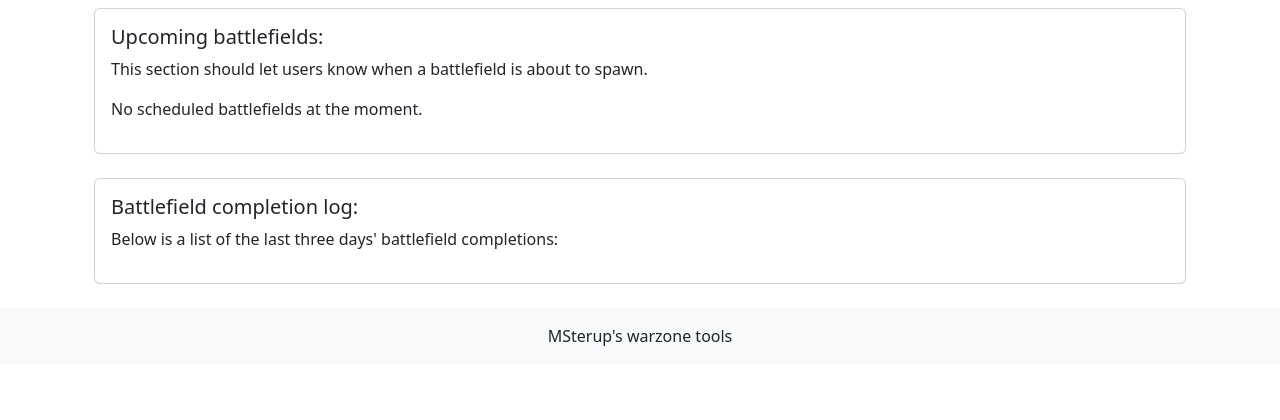
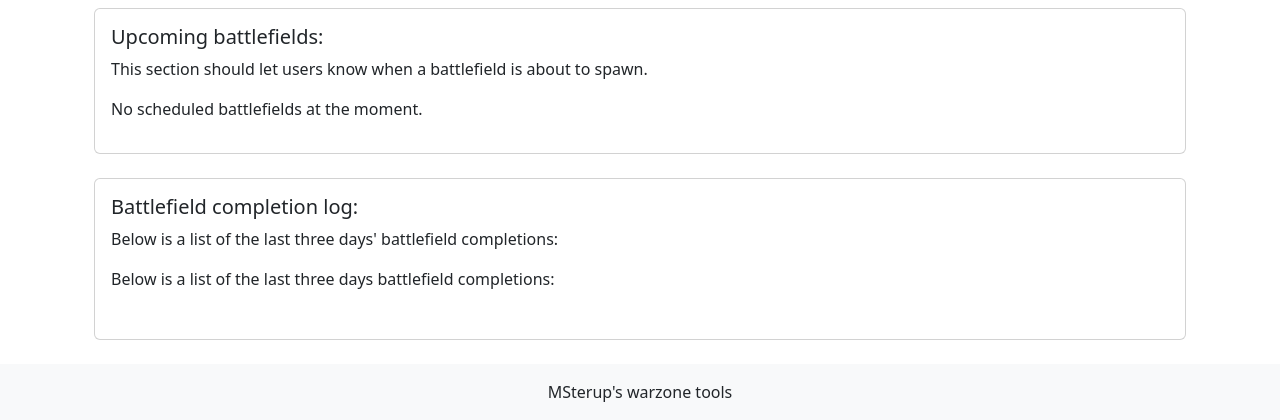
Before and after one commit to Msterup/eve, a Django app: page /battlefield-tracker/1/ in a window 1280 px wide. Shown: the part 482-902 px from the top of the page. Before the commit the page ends 828 px from the top, so only its background shows below. Run offline with Django 5.2, Linux system fonts and the light colour scheme; data that the repository does not hold is empty.

```diff
--- a/docker-compose.yml
+++ b/docker-compose.yml
@@ -10,6 +10,7 @@ services:
     command: >
       sh -c "python manage.py setup_cron_jobs &&
              python manage.py migrate &&
+             python manage.py collectstatic --noinput &&
              gunicorn --bind 0.0.0.0:8000 core.wsgi:application"
     volumes:
       - ./warzone_tools:/warzone_tools
--- a/warzone_tools/battlefield_tracker/templates/index/index.html
+++ b/warzone_tools/battlefield_tracker/templates/index/index.html
@@ -111,6 +111,8 @@
             <h5 class="card-title">Battlefield completion log:</h5>
             <p class="card-text">Below is a list of the last three days' battlefield completions:</p>
             <div class="list-group list-group-flush">
+            <p class="card-text">Below is a list of the last three days battlefield completions:</p>
+            <ul>
                 {% for battlefield in historic_battlefields %}
                     <div class="list-group-item">
                         <div class="d-flex justify-content-between align-items-center">
```
